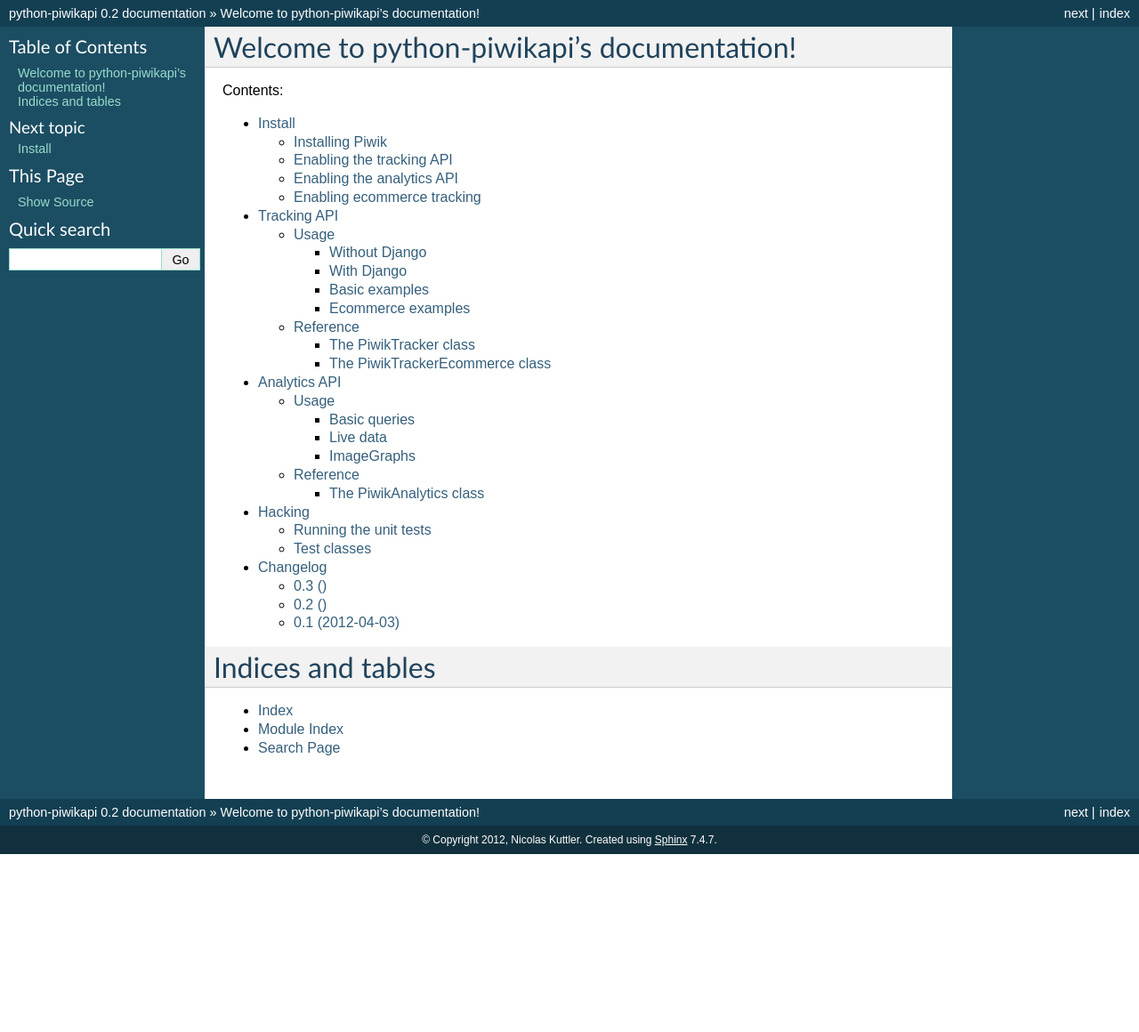
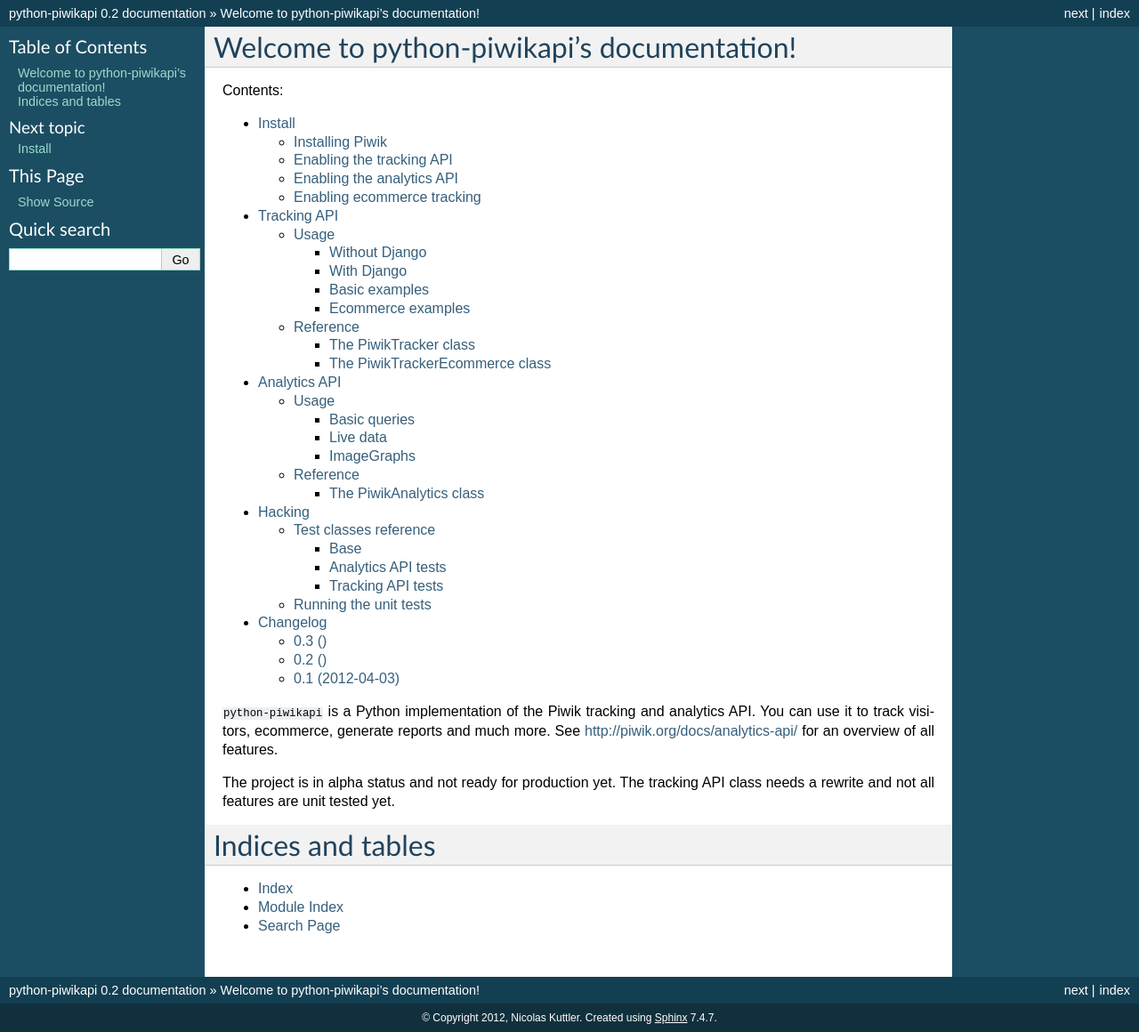
Before and after one commit to matomo-org/piwik-python-api, a Sphinx documentation site: the page built from doc/index.rst, in a window 1280 px wide. Shown: the whole page at 89% size. Built offline with Sphinx 7.4.7, drawn with Linux system fonts in a browser that asks for light colours; before the commit the page ends 960 px from its top, so only the background shows below that.

Commit message:
Update documentation

```diff
--- a/doc/index.rst
+++ b/doc/index.rst
@@ -14,8 +14,16 @@
    install
    tracking_api/index
    analytics_api/index
-   hacking
+   hacking/index
    changelog
+
+``python-piwikapi`` is a Python implementation of the Piwik tracking and
+analytics API. You can use it to track visitors, ecommerce, generate reports
+and much more. See http://piwik.org/docs/analytics-api/ for an overview of
+all features.
+
+The project is in alpha status and not ready for production yet. The
+tracking API class needs a rewrite and not all features are unit tested yet.
 
 Indices and tables
 ==================
```
Also changed, not shown: doc/hacking.rst (deleted, +0 -52 lines), doc/hacking/index.rst (added, +31 -0 lines), doc/hacking/reference.rst (added, +65 -0 lines), doc/install.rst (+5 -2 lines).
